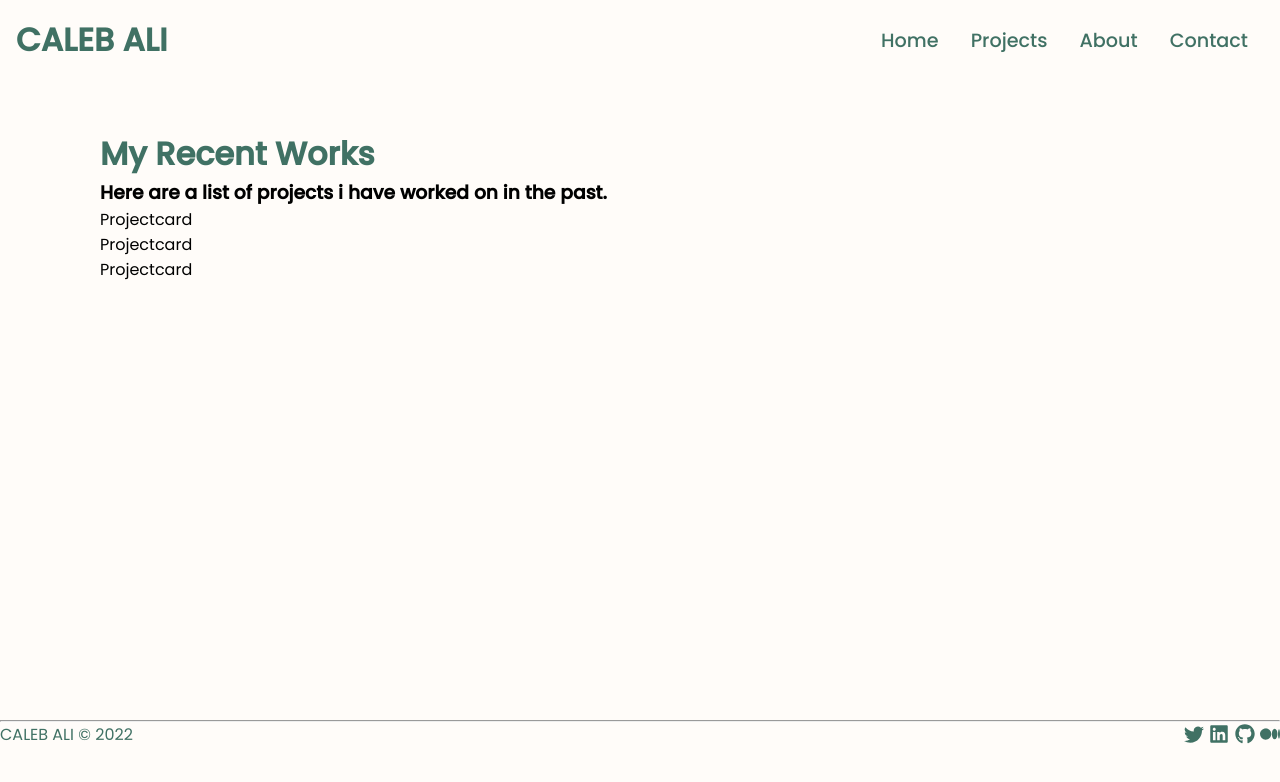
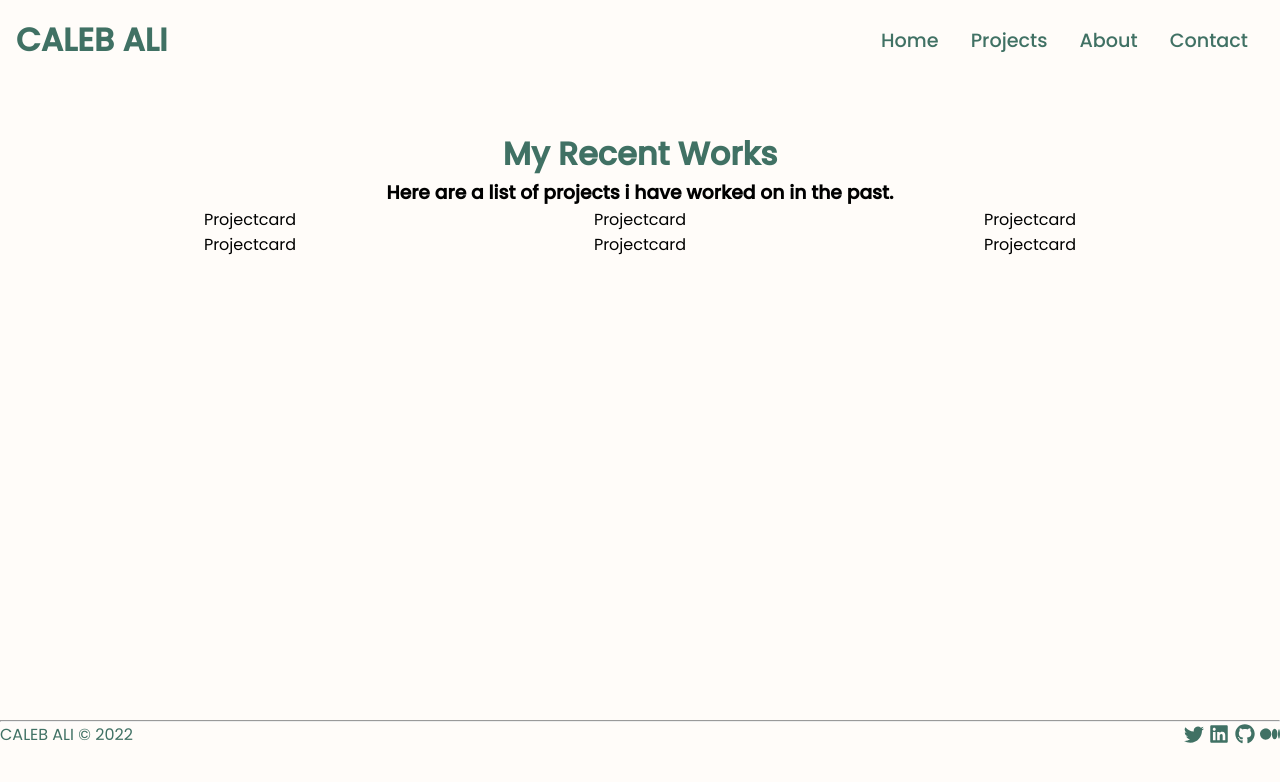
Before and after one commit to caleb-ali/myportfolio, a React (Create React App) app: page /project in a window 1280 px wide. Shown: the top 782 px of the page. Built offline with nearby package versions, Linux system fonts and the light colour scheme.

Commit message:
started project card

```diff
--- a/src/components/Projectcard.css
+++ b/src/components/Projectcard.css
@@ -0,0 +1,3 @@
+.p{
+    width: 300px;
+}
--- a/src/components/Projectlist.css
+++ b/src/components/Projectlist.css
@@ -2,4 +2,12 @@
     padding: 50px 100px;
     display: flex;
     flex-direction: column;
+    align-items: center;
+    text-align: center;
 }
+
+.pl-list{
+display: flex;
+flex-wrap: wrap;
+justify-content: space-between;
+}
--- a/src/components/Projectlist.js
+++ b/src/components/Projectlist.js
@@ -19,6 +19,9 @@ const Projectlist = () => {
         <Projectcard />
         <Projectcard />
         <Projectcard />
+        <Projectcard />
+        <Projectcard />
+        <Projectcard />
       </div>
     </div>
   )
--- a/src/components/profileStyles.css
+++ b/src/components/profileStyles.css
@@ -4,7 +4,7 @@
  position: relative;
  float: left;
  width: 450px;
- border-radius: 5px;
+ border-radius: 15px;
  margin-left: 50px;
  margin-top: 50px;
 animation: fadeIn 2s;
```
